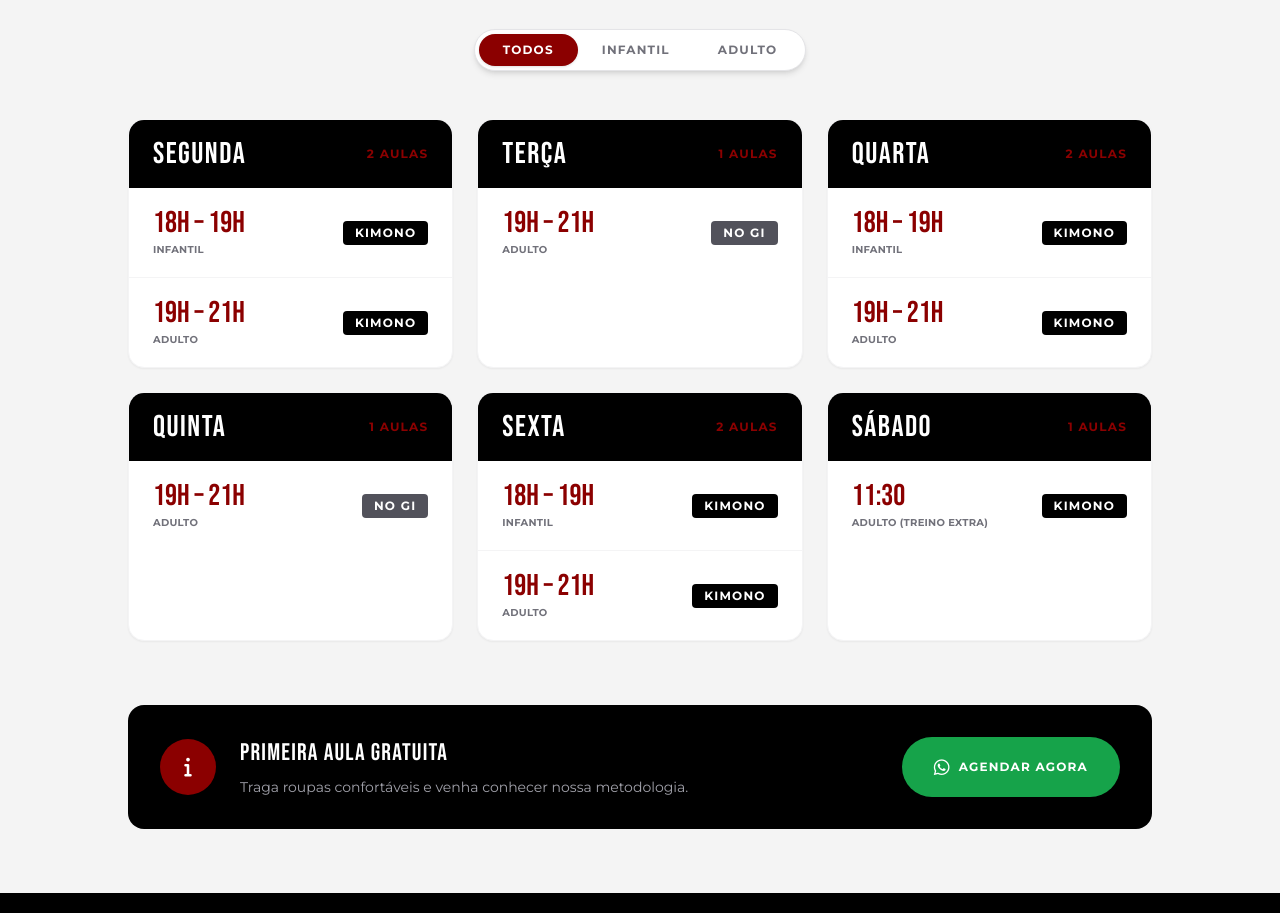
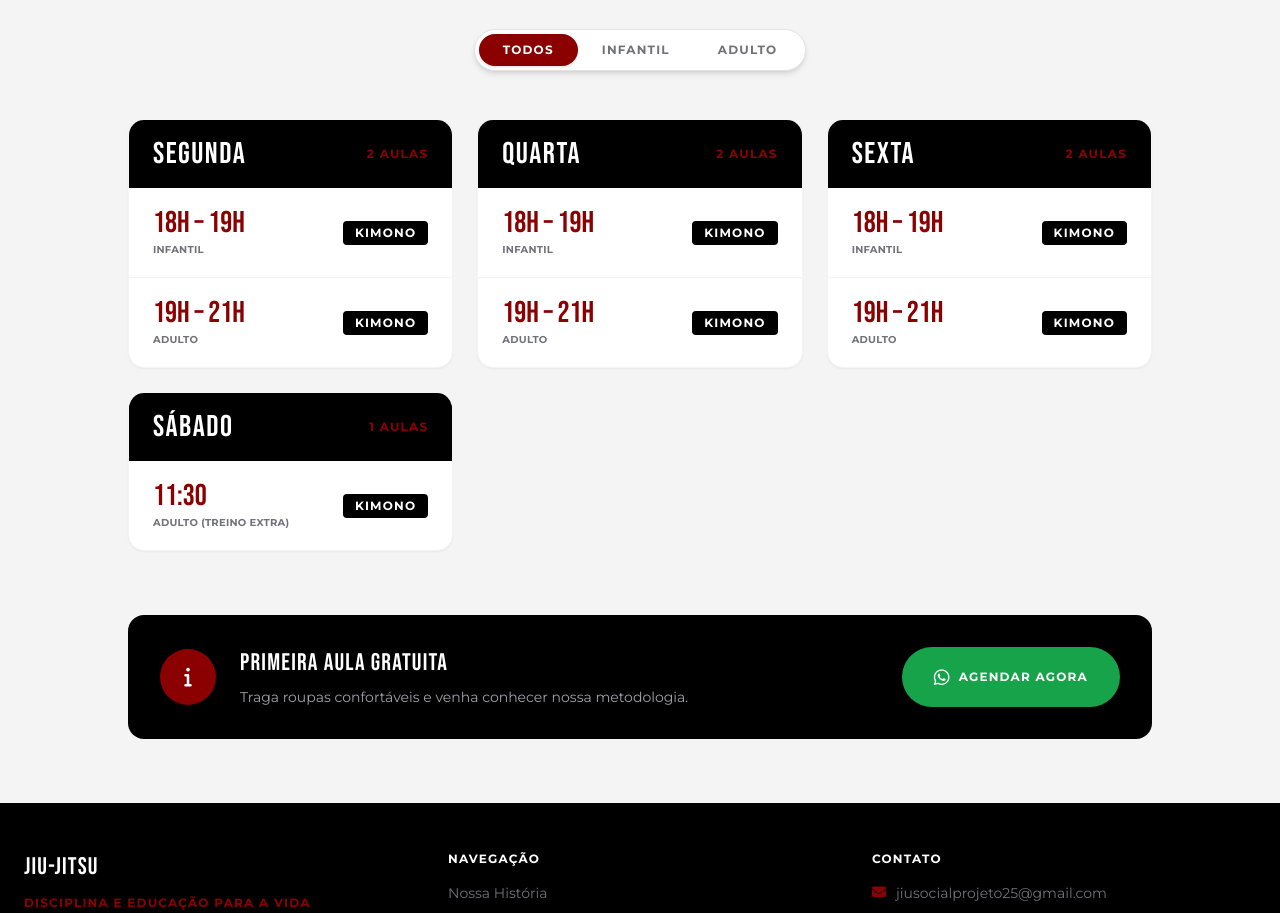
Before and after one commit to felipefbezerra/bjjdesterro, a React (Vite) app: page /agenda in a window 1280 px wide. Shown: the part 1120-2033 px from the top of the page. Built offline with nearby package versions, Linux system fonts and the light colour scheme.

Commit message:
correções de info (sobre, agenda, fotos e professor)

```diff
--- a/src/data/agenda.json
+++ b/src/data/agenda.json
@@ -7,22 +7,10 @@
     ]
   },
   {
-    "dia": "Terça",
-    "treinos": [
-      { "horario": "19h – 21h", "categoria": "Adulto", "tipo": "No Gi" }
-    ]
-  },
-  {
     "dia": "Quarta",
     "treinos": [
       { "horario": "18h – 19h", "categoria": "Infantil", "tipo": "Kimono" },
       { "horario": "19h – 21h", "categoria": "Adulto", "tipo": "Kimono" }
-    ]
-  },
-  {
-    "dia": "Quinta",
-    "treinos": [
-      { "horario": "19h – 21h", "categoria": "Adulto", "tipo": "No Gi" }
     ]
   },
   {
--- a/src/data/fotos.json
+++ b/src/data/fotos.json
@@ -1,5 +1,5 @@
 [
-  { "src": "img/campeonatos/debora2.jpg", "alt": "Atleta Medalhista Débora - 3º lugar no Open Itapetim 2026", "categoria": "campeonatos" },
+  { "src": "img/campeonatos/debora2.jpg", "alt": "Atleta Medalhista Débora - 2º lugar no Open Itapetim 2026", "categoria": "campeonatos" },
   { "src": "img/campeonatos/laisdebora.jpg", "alt": "Atletas Medalhistas Débora & Laís - 1º & 3º lugar no Open Itapetim 2026", "categoria": "campeonatos" },
   { "src": "img/campeonatos/bleniajanaina.jpg", "alt": "Atletas Medalhistas Blenia & Janaina - 2º & 3º lugar no Open Itapetim 2026", "categoria": "campeonatos" },
   { "src": "img/campeonatos/janainablenia.jpg", "alt": "Atletas Medalhistas Blenia & Janaina - 2º & 3º lugar no Open Itapetim 2026", "categoria": "campeonatos" },
--- a/src/pages/Contato.jsx
+++ b/src/pages/Contato.jsx
@@ -2,7 +2,7 @@ import PageHero from '../components/PageHero'
 
 const faqs = [
   { q: 'O projeto é realmente gratuito?', r: 'Sim. O projeto é sem fins lucrativos e todas as aulas são completamente gratuitas para a comunidade.' },
-  { q: 'Qual a idade mínima para participar?', r: 'Aceitamos crianças a partir de 5 anos na turma infantil. Adultos de qualquer idade são bem-vindos.' },
+  { q: 'Qual a idade mínima para participar?', r: 'Aceitamos crianças a partir de 7 anos na turma infantil. Adultos de qualquer idade são bem-vindos.' },
   { q: 'Preciso ter experiência prévia?', r: 'Não. Aceitamos iniciantes completos. O professor adapta o ensino ao nível de cada aluno.' },
   { q: 'O que devo levar na primeira aula?', r: 'Roupas confortáveis (camisa e calça/bermuda) e disposição. O kimono não é obrigatório no início.' },
   { q: 'Posso assistir antes de me inscrever?', r: 'Com certeza. Venha visitar um treino e conheça o ambiente antes de qualquer compromisso.' },
--- a/src/pages/Professor.jsx
+++ b/src/pages/Professor.jsx
@@ -57,7 +57,7 @@ export default function Professor() {
 
               <div className="space-y-4 text-zinc-600 text-sm leading-relaxed text-justify">
                 <p>
-                  Faixa Preta de Jiu-Jitsu e fundador do projeto social <strong>JIU-JITSU — Disciplina e Educação para a Vida</strong>,
+                Faixa Preta de Jiu-Jitsu e fundador do projeto social <strong>JIU-JITSU — Disciplina e Educação para a Vida</strong>,
                   Ramon Cleber é a força motriz por trás de uma das iniciativas sociais mais impactantes da cidade de Desterro.
                 </p>
                 <p>
@@ -74,7 +74,8 @@ export default function Professor() {
               {/* Highlights Rápidos */}
               <div className="grid grid-cols-1 sm:grid-cols-2 gap-4 mb-8 mt-8">
                 {[
-                  { icon: 'fas fa-certificate', label: 'Faixa Preta' },
+                  { icon: 'fas fa-certificate', label: 'Bacharel em Educação Física' },
+                  { icon: 'fas fa-medal', label: 'Faixa Preta' },
                   { icon: 'fas fa-users', label: '+80 alunos' },
                 ].map(({ icon, label }) => (
                   <div key={label} className="flex items-center gap-3 bg-zinc-50 border border-zinc-100 rounded-xl p-4">
--- a/src/pages/Sobre.jsx
+++ b/src/pages/Sobre.jsx
@@ -51,7 +51,7 @@ export default function Sobre() {
               { num: '2013', label: 'Funcionamento', icon: 'fas fa-flag' },
               { num: '80+', label: 'Alunos', icon: 'fas fa-users' },
               { num: '0', label: 'Custo Mensal', icon: 'fas fa-heart' },
-              { num: '6', label: 'Dias por semana', icon: 'fas fa-calendar' },
+              { num: '4', label: 'Dias por semana', icon: 'fas fa-calendar' },
             ].map(({ num, label, icon }) => (
               <div key={label} className="bg-zinc-50 rounded-2xl p-6 text-center border border-zinc-100">
                 <i className={`${icon} text-accent text-2xl mb-3`}></i>
```
